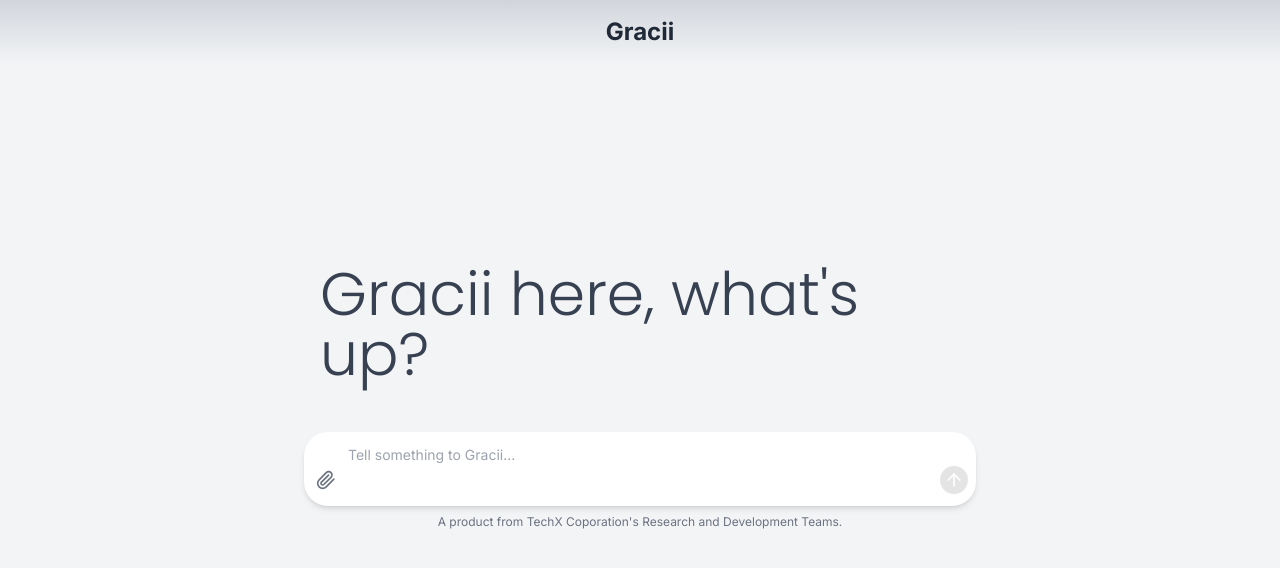
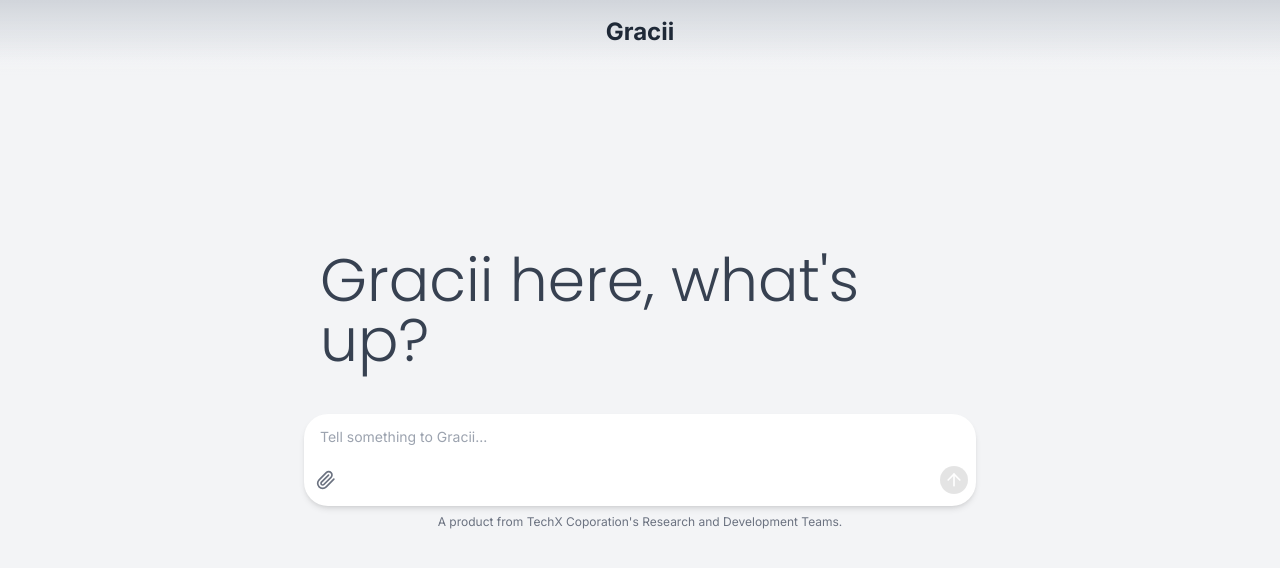
Before and after one commit to Phicks-debug/gracii-beta, a React (Vite) app: page / in a window 1280 px wide. Shown: the top 568 px of the page. Built offline with nearby package versions, Linux system fonts and the light colour scheme.

Commit message:
ref(input): refactor input style

```diff
--- a/src/App.tsx
+++ b/src/App.tsx
@@ -217,10 +217,11 @@ const TypingInput = ({
         onMouseMove={handleInteraction}
         placeholder={placeholder}
         disabled={disabled}
-        className="w-full px-2 py-3 bg-transparent text-gray-800 focus:outline-none resize-none max-h-52 overflow-y-auto min-h-10"
+        className="w-full px-4 pt-3 bg-transparent text-gray-800 focus:outline-none resize-none max-h-52 overflow-y-auto min-h-10"
         style={{
           fontFamily: "'Inter', monospace",
         }}
+        rows={1}
       />
       {/* <div
         ref={cursorRef}
@@ -1083,6 +1084,13 @@ function App() {
                   ))}
                 </div>
               )}
+              <TypingInput
+                value={input}
+                onChange={(e) => setInput(e.target.value)}
+                onKeyDown={handleKeyDown}
+                placeholder="Tell something to Gracii..."
+                disabled={isStreaming}
+              />
               <div className="relative flex px-2">
                 <div className="relative self-end">
                   <button
@@ -1108,15 +1116,7 @@ function App() {
                   accept={Object.values(ACCEPTED_FILE_TYPES).join(",")}
                 />
 
-                <div className="flex-1 mb-0.5 min-h-[44px] flex flex-col justify-end">
-                  <TypingInput
-                    value={input}
-                    onChange={(e) => setInput(e.target.value)}
-                    onKeyDown={handleKeyDown}
-                    placeholder="Tell something to Gracii..."
-                    disabled={isStreaming}
-                  />
-                </div>
+                <div className="flex-1 mb-0.5 min-h-[44px] flex flex-col justify-end"></div>
 
                 <div className="self-end">
                   <button
```
